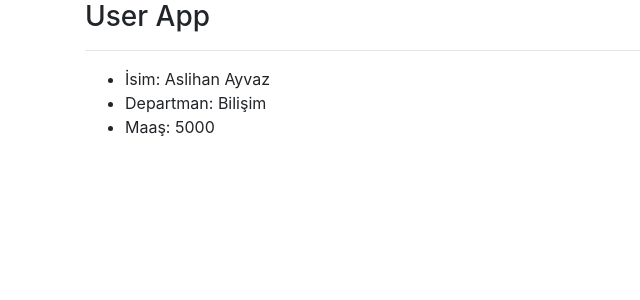
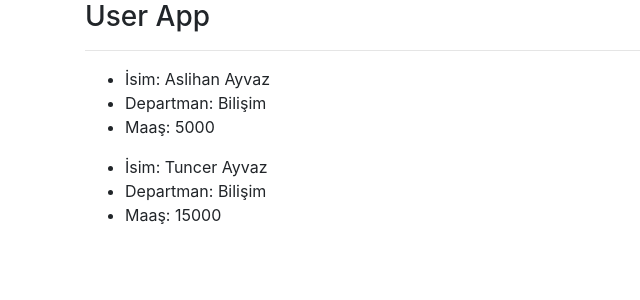
Before and after one commit to aslayvaz/MyFirstReactProject, a React (Create React App) app: page / in a window 1280 px wide. Shown: the top 300 px of the page, without its empty margins (0-640 px from the left). Built offline with nearby package versions, Linux system fonts and the light colour scheme.

Commit message:
destructing

```diff
--- a/src/App.js
+++ b/src/App.js
@@ -7,7 +7,17 @@
     <div className="container">
       <Navbar title="User App"/>
       <hr/>
-      <User/>
+      <User
+      name = "Aslihan Ayvaz"
+      salary = "5000"
+      department = "Bilişim"
+      />
+      <User
+      name = "Tuncer Ayvaz"
+      salary = "15000"
+      department = "Bilişim"
+      />
+
     </div>
   );
 }
--- a/src/components/User.js
+++ b/src/components/User.js
@@ -2,12 +2,14 @@
 
 class User extends Component {
   render() {
+    //Destructing
+    const {name, department, salary} = this.props;
     return (
       <div>
         <ul>
-          <li>İsim: Aslihan Ayvaz</li>
-          <li>Departman: Bilişim</li>
-          <li>Maaş: 5000</li>
+          <li>İsim: {name}</li>
+          <li>Departman: {department}</li>
+          <li>Maaş: {salary}</li>
         </ul>
       </div>
     )
```
